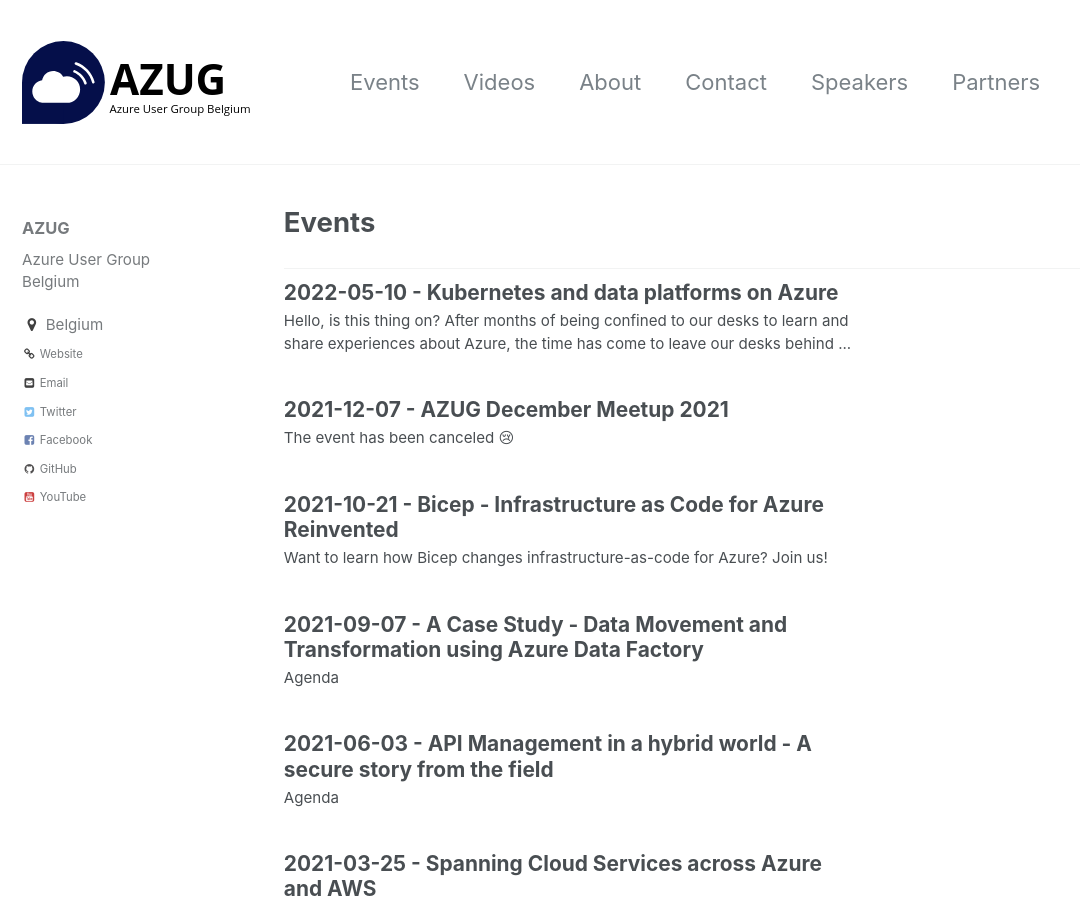
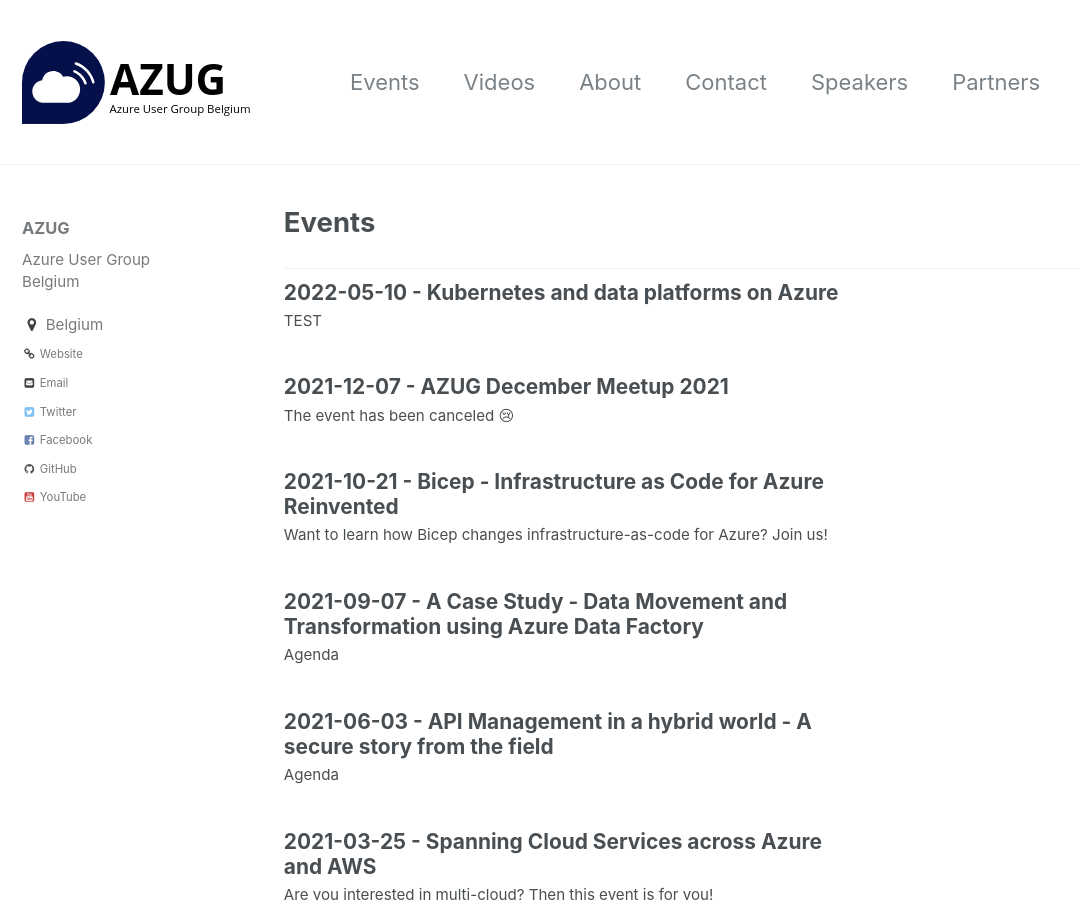
Before and after one commit to AzugBe/azugbe.github.io, a Jekyll site: the page built from _pages/events.html, in a window 1280 px wide and 900 px high. Shown: the whole window, without its empty margins (0-1080 px from the left). Built offline with Jekyll 4.4.1, drawn with Linux system fonts in a browser that asks for light colours; comment, search, counter and statistics services are not loaded.

Commit message:
Update 2022-05-10---kubernetes-and-data-platforms.md

```diff
--- a/_posts/events/2022-05-10---kubernetes-and-data-platforms.md
+++ b/_posts/events/2022-05-10---kubernetes-and-data-platforms.md
@@ -1,46 +1,12 @@
 ---
 layout: single
 title: "2022-05-10 - Kubernetes and data platforms on Azure"
-date: 2022-04-20 17:00:00 +0000
+date: 2022-05-10 17:00:00 +0000
 comments: true
 published: true
 categories: ["events"]
 tags: ["Events"]
-alias: ["/events/2022/kubernetes-and-data-platforms-on-azure"]
 author: Tom Kerkhove
 ---
 
-Hello, is this thing on?
-After months of being confined to our desks to learn and share experiences about Azure,
-the time has come to leave our desks behind and meet up... In person!
-
-On **May 10, 2022**, let's get together and enjoy an evening about Kubernetes & data platforms!
-
-## Agenda
-
-Click on any session for more information.
-
-<style>.sz-day__title, .sz-session__room { display: none !important; }</style>
-<script type="text/javascript" src="https://sessionize.com/api/v2/0romcjyl/view/GridSmart"></script>
-
-## Practical details
-
-**Event date:** May 10, 2022 - you are welcome from 17:00, sessions start at 18:00.
-
-**Event location:**<br />
-**Dataroots**<br />
-Tiensevest 132<br />
-3000 Leuven<br />
-Belgium
-
-## Register via Pretix
-<link rel="stylesheet" type="text/css" href="https://pretix.eu/azug/20220510/widget/v1.css">
-<script type="text/javascript" src="https://pretix.eu/widget/v1.en.js" async></script>
-<pretix-widget event="https://pretix.eu/azug/20220510/"></pretix-widget>
-<noscript>
-   <div class="pretix-widget">
-        <div class="pretix-widget-info-message">
-            JavaScript is disabled in your browser. To access our ticket shop without JavaScript, please <a target="_blank" rel="noopener" href="https://pretix.eu/azug/20220510/">click here</a>.
-        </div>
-    </div>
-</noscript>
+TEST
```
